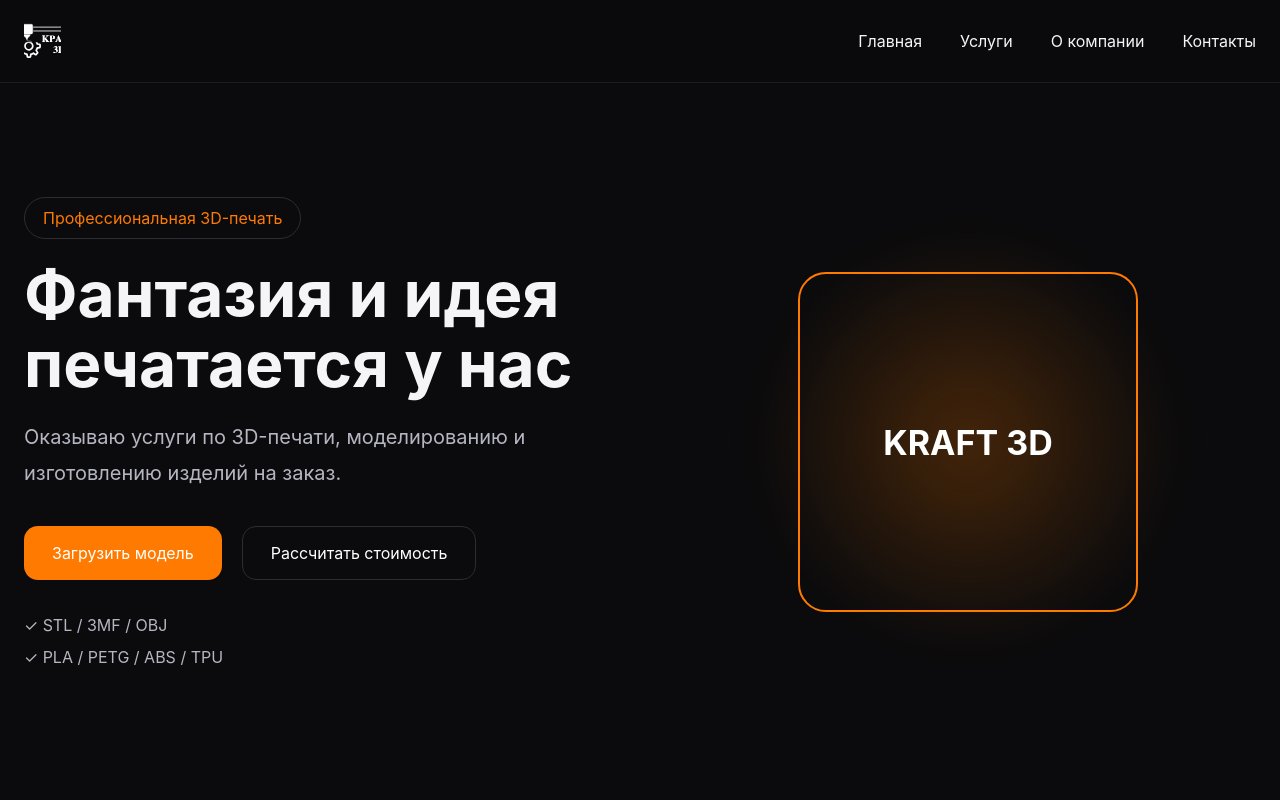
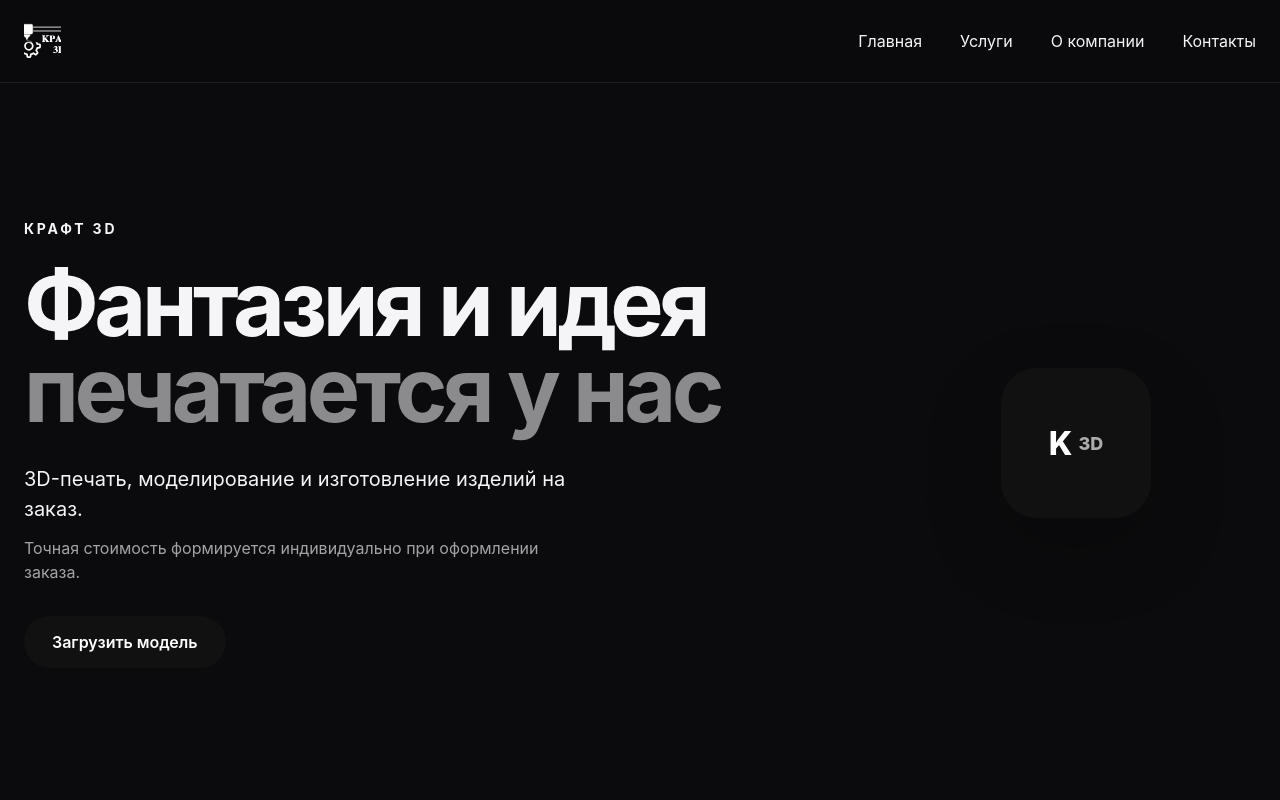
Before and after one commit to Kibertek/kraft-3D, a React (Vite) app in the folder frontend/: page / in a window 1280 px wide. Shown: the top 800 px of the page. Built offline with nearby package versions, Linux system fonts and the light colour scheme.

Commit message:
modified:   frontend/src/components/Hero/Hero.module.scss 	modified:   frontend/src/components/Hero/Hero.tsx

```diff
--- a/frontend/src/components/Hero/Hero.module.scss
+++ b/frontend/src/components/Hero/Hero.module.scss
@@ -1,112 +1,158 @@
-@use "../../styles/variables" as *;
-
 .hero {
-  min-height: calc(100vh - 82px);
+  min-height: 720px;
   display: flex;
   align-items: center;
+  overflow: hidden;
 }
 
-.grid {
-  display: grid;
-  grid-template-columns: 1fr 1fr;
+.content {
+  display: flex;
+  align-items: center;
+  justify-content: space-between;
   gap: 80px;
-  align-items: center;
 }
 
-.left h1 {
-  font-size: 64px;
-  line-height: 1.1;
-  margin: 20px 0;
+.text {
+  max-width: 720px;
 }
 
-.left p {
-  color: $text-secondary;
-  font-size: 20px;
-  line-height: 1.8;
-  margin-bottom: 35px;
+.label {
+  display: inline-block;
+  margin-bottom: 24px;
+  font-size: 14px;
+  font-weight: 700;
+  letter-spacing: 0.2em;
+  text-transform: uppercase;
 }
 
-.badge {
-  display: inline-block;
-  padding: 10px 18px;
-  border: 1px solid $border;
-  border-radius: 999px;
-  color: $primary;
+h1 {
+  margin: 0;
+  font-size: clamp(48px, 7vw, 92px);
+  line-height: 0.95;
+  letter-spacing: -0.05em;
 }
 
-.buttons {
-  display: flex;
-  gap: 20px;
-  margin-bottom: 35px;
+h1 span {
+  display: block;
+  opacity: 0.55;
 }
 
-.primary,
-.secondary {
-  padding: 16px 28px;
-  border-radius: 14px;
-  cursor: pointer;
-  font-size: 16px;
-  transition: .3s;
+.description {
+  max-width: 560px;
+  margin: 32px 0 12px;
+  font-size: 20px;
+  line-height: 1.5;
 }
 
-.primary {
-  background: $primary;
-  color: white;
-  border: none;
+.price {
+  max-width: 560px;
+  margin: 0 0 32px;
+  opacity: 0.65;
+  line-height: 1.5;
 }
 
-.primary:hover {
-  transform: translateY(-3px);
+.button {
+  padding: 16px 28px;
+  border: 0;
+  border-radius: 999px;
+  background: #111;
+  color: #fff;
+  font-size: 16px;
+  font-weight: 600;
+  cursor: pointer;
+  transition:
+    transform 0.25s ease,
+    opacity 0.25s ease;
 }
 
-.secondary {
-  background: transparent;
-  border: 1px solid $border;
-  color: white;
+.button:hover {
+  transform: translateY(-3px);
+  opacity: 0.85;
 }
 
-.features {
+.logo {
+  position: relative;
+  width: 360px;
+  height: 360px;
+  flex-shrink: 0;
   display: flex;
-  flex-direction: column;
-  gap: 12px;
-  margin-bottom: 20px;
-  color: $text-secondary;
-}
-
-small {
-  color: #888;
-  display: block;
-  line-height: 1.6;
-}
-
-.right {
-  display: flex;
+  align-items: center;
   justify-content: center;
 }
 
-.object {
+.logoCore {
   position: relative;
-  width: 420px;
-  height: 420px;
-}
-
-.glow {
-  position: absolute;
-  inset: 0;
-  border-radius: 50%;
-  background: radial-gradient(circle, rgba(255,122,0,.25), transparent 70%);
-  filter: blur(25px);
-}
-
-.cube {
-  position: absolute;
-  inset: 40px;
-  border: 2px solid $primary;
-  border-radius: 28px;
+  z-index: 2;
+  width: 150px;
+  height: 150px;
+  border-radius: 36px;
   display: flex;
   align-items: center;
   justify-content: center;
-  font-size: 34px;
-  font-weight: bold;
-  color: white;
+  gap: 6px;
+  background: #111;
+  color: #fff;
+  font-size: 32px;
+  font-weight: 800;
+  box-shadow: 0 30px 80px rgba(0, 0, 0, 0.2);
 }
+
+.logoCore span:last-child {
+  font-size: 18px;
+  opacity: 0.65;
+}
+
+.ring {
+  position: absolute;
+  width: 260px;
+  height: 260px;
+  border: 1px solid rgba(0, 0, 0, 0.2);
+  border-radius: 50%;
+  animation: rotate 12s linear infinite;
+}
+
+.ringSecond {
+  width: 320px;
+  height: 320px;
+  border-style: dashed;
+  animation-duration: 18s;
+  animation-direction: reverse;
+}
+
+@keyframes rotate {
+  from {
+    transform: rotate(0deg);
+  }
+
+  to {
+    transform: rotate(360deg);
+  }
+}
+
+@media (max-width: 900px) {
+  .hero {
+    min-height: auto;
+    padding: 100px 0;
+  }
+
+  .content {
+    flex-direction: column;
+    align-items: flex-start;
+  }
+
+  .logo {
+    align-self: center;
+    width: 280px;
+    height: 280px;
+  }
+
+  .ring {
+    width: 210px;
+    height: 210px;
+  }
+
+  .ringSecond {
+    width: 260px;
+    height: 260px;
+  }
+}
--- a/frontend/src/components/Hero/Hero.tsx
+++ b/frontend/src/components/Hero/Hero.tsx
@@ -4,41 +4,38 @@
 
 function Hero() {
   return (
-    <section className={styles.hero} id="hero">
+    <section className={styles.hero}>
       <Container>
-        <div className={styles.grid}>
-          <div className={styles.left}>
-            <span className={styles.badge}>
-              Профессиональная 3D-печать
-            </span>
+        <div className={styles.content}>
+          <div className={styles.text}>
+            <span className={styles.label}>КРАФТ 3D</span>
 
-            <h1>{business.slogan}</h1>
+            <h1>
+              Фантазия и идея
+              <span> печатается у нас</span>
+            </h1>
 
-            <p>{business.description}</p>
+            <p className={styles.description}>
+              3D-печать, моделирование и изготовление изделий на заказ.
+            </p>
 
-            <div className={styles.buttons}>
-              <button className={styles.primary}>
-                Загрузить модель
-              </button>
+            <p className={styles.price}>
+              {business.pricing}
+            </p>
 
-              <button className={styles.secondary}>
-                Рассчитать стоимость
-              </button>
+            <button className={styles.button}>
+              Загрузить модель
+            </button>
+          </div>
+
+          <div className={styles.logo}>
+            <div className={styles.logoCore}>
+              <span>K</span>
+              <span>3D</span>
             </div>
 
-            <div className={styles.features}>
-              <span>✓ STL / 3MF / OBJ</span>
-              <span>✓ PLA / PETG / ABS / TPU</span>
-            </div>
-
-            <small>{business.notice}</small>
-          </div>
-
-          <div className={styles.right}>
-            <div className={styles.object}>
-              <div className={styles.glow}></div>
-              <div className={styles.cube}>KRAFT 3D</div>
-            </div>
+            <div className={styles.ring} />
+            <div className={`${styles.ring} ${styles.ringSecond}`} />
           </div>
         </div>
       </Container>
```
